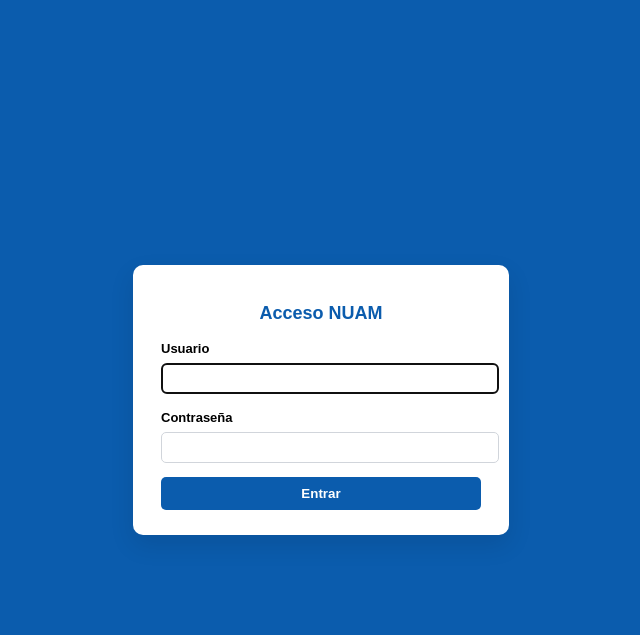
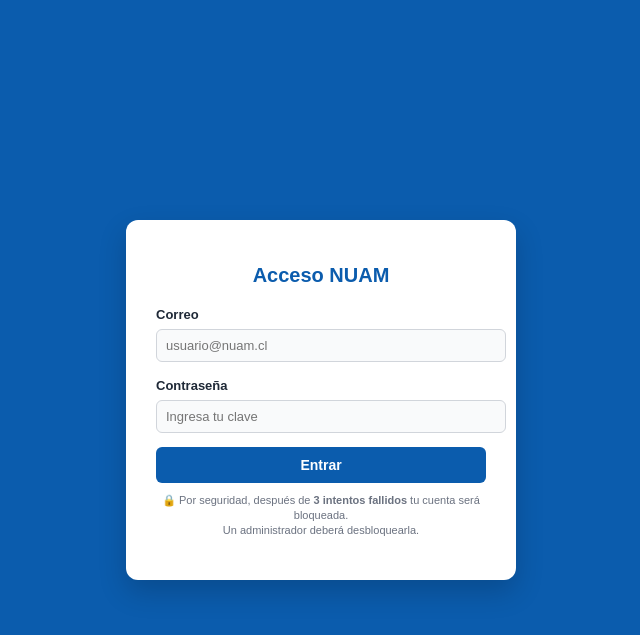
Before and after one commit to jorgeandresmunoz/ProyectoIntegrado, a Django app: page /accounts/login/ in a window 1280 px wide. Shown: the top 635 px of the page, without its empty margins (319-959 px from the left). Run offline with Django 5.2, Linux system fonts and the light colour scheme.

Commit message:
Actualizacion proyecto

```diff
--- a/miApp/templates/main.html
+++ b/miApp/templates/main.html
@@ -284,7 +284,6 @@
           ⚠️ No tienes permisos para desactivar usuarios.
         </div>
 
-        <!-- FORMULARIO CALIFICACIONES -->
         <section class="panel" aria-label="Registro de calificaciones">
           <h2>Registrar nueva calificación</h2>
           <form action="" method="POST">
--- a/miApp/templates/registration/login.html
+++ b/miApp/templates/registration/login.html
@@ -14,72 +14,139 @@
         min-height: 100vh;
         margin: 0;
       }
+
       .login-box {
         background: #fff;
-        padding: 25px 28px;
-        border-radius: 10px;
-        width: 320px;
-        box-shadow: 0 10px 25px rgba(0, 0, 0, 0.1);
+        padding: 30px 30px;
+        border-radius: 12px;
+        width: 330px;
+        box-shadow: 0 12px 28px rgba(0, 0, 0, 0.18);
+        animation: aparecer 0.3s ease-out;
       }
+
+      @keyframes aparecer {
+        from {
+          transform: translateY(10px);
+          opacity: 0;
+        }
+        to {
+          transform: translateY(0);
+          opacity: 1;
+        }
+      }
+
       h1 {
-        font-size: 18px;
-        margin-bottom: 15px;
+        font-size: 20px;
+        margin-bottom: 18px;
         text-align: center;
         color: #0b5cad;
       }
+
       label {
         font-weight: bold;
         font-size: 13px;
+        color: #1f2937;
       }
+
       input {
         width: 100%;
-        padding: 7px 8px;
+        padding: 8px 9px;
         margin: 6px 0 14px;
         border: 1px solid #d1d5db;
-        border-radius: 5px;
+        border-radius: 6px;
+        font-size: 13px;
+        background: #f9fafb;
       }
+
+      input:focus {
+        border-color: #0b5cad;
+        background: #ffffff;
+        outline: 2px solid rgba(11, 92, 173, 0.25);
+      }
+
       button {
         width: 100%;
         background: #0b5cad;
         color: #fff;
         border: none;
-        padding: 9px;
-        border-radius: 5px;
+        padding: 10px;
+        border-radius: 6px;
         font-weight: bold;
         cursor: pointer;
+        font-size: 14px;
+        transition: background 0.15s ease;
       }
+
       button:hover {
         background: #094d91;
       }
-      .errorlist {
+
+      /* Mensajes de Django */
+      .msg {
         background: #fee2e2;
         border: 1px solid #fca5a5;
         color: #b91c1c;
-        padding: 6px 10px;
+        padding: 8px 10px;
         border-radius: 6px;
-        margin-bottom: 10px;
+        margin-bottom: 12px;
         font-size: 13px;
+      }
+
+      .msg.success {
+        background: #e6f9ee;
+        border-color: #7cd4a7;
+        color: #166534;
+      }
+
+      .seguridad {
+        margin-top: 10px;
+        font-size: 11px;
+        color: #6b7280;
+        line-height: 1.4;
+        text-align: center;
       }
     </style>
   </head>
+
   <body>
     <div class="login-box">
       <h1>Acceso NUAM</h1>
-      <form method="post">
-        {% csrf_token %} {{ form.non_field_errors }}
-        <label for="id_username">Usuario</label>
+
+      {% if messages %}
+        {% for message in messages %}
+          <div class="msg {% if message.tags %}{{ message.tags }}{% endif %}">
+            {{ message }}
+          </div>
+        {% endfor %}
+      {% endif %}
+
+      <form method="post" action="{% url 'login' %}">
+        {% csrf_token %}
+
+        <label for="correo">Correo</label>
         <input
-          type="text"
-          name="username"
-          autofocus
+          type="email"
+          name="correo"
+          id="correo"
+          placeholder="usuario@nuam.cl"
           required
-          id="id_username"
         />
 
-        <label for="id_password">Contraseña</label>
-        <input type="password" name="password" required id="id_password" />
+        <label for="clave">Contraseña</label>
+        <input
+          type="password"
+          name="clave"
+          id="clave"
+          placeholder="Ingresa tu clave"
+          required
+        />
 
         <button type="submit">Entrar</button>
+
+        <p class="seguridad">
+          🔒 Por seguridad, después de <strong>3 intentos fallidos</strong> tu cuenta será bloqueada.<br />
+          Un administrador deberá desbloquearla.
+        </p>
       </form>
     </div>
   </body>
--- a/miApp/urls.py
+++ b/miApp/urls.py
@@ -1,8 +1,21 @@
+from django.contrib import admin
 from django.urls import path
-from . import views
+from django.contrib.auth.views import LogoutView
+from miApp.views import (
+    login_view,
+    main_view,
+    editar_usuario,
+    desactivar_usuario,
+    desbloquear_usuario,
+)
 
 urlpatterns = [
-    path('', views.main_view, name='main'),
-    path('editar_usuario/<int:id>/', views.editar_usuario, name='editar_usuario'),
-    path('desactivar_usuario/<int:id>/', views.desactivar_usuario, name='desactivar_usuario'),
+    path('admin/', admin.site.urls),
+
+    path('accounts/login/', login_view, name='login'),
+    path('accounts/logout/', LogoutView.as_view(), name='logout'),
+    path('', main_view, name='main'),
+    path('usuarios/<int:id>/editar/', editar_usuario, name='editar_usuario'),
+    path('usuarios/<int:id>/desactivar/', desactivar_usuario, name='desactivar_usuario'),
+    path('usuarios/<int:id>/desbloquear/', desbloquear_usuario, name='desbloquear_usuario'),
 ]
--- a/miApp/views.py
+++ b/miApp/views.py
@@ -1,14 +1,104 @@
 from django.shortcuts import render, redirect, get_object_or_404
 from django.contrib import messages
+from django.contrib.auth import login
+from django.contrib.auth.models import User
 from django.contrib.auth.decorators import login_required
 from .models import Calificacion, Usuario
+
+
+def login_view(request):
+    """
+    Login usando:
+    - correo + clave del modelo Usuario
+    - bloqueo tras 3 intentos fallidos
+    - creación/uso de un User de Django para @login_required
+    """
+    if request.method == "POST":
+        correo = request.POST.get("correo")
+        clave = request.POST.get("clave")
+
+        # Buscar Usuario de negocio
+        usuario_negocio = Usuario.objects.filter(correo=correo, activo=True).first()
+
+        if not usuario_negocio:
+            messages.error(request, "Correo o contraseña incorrectos.")
+            return render(request, "registration/login.html")
+
+        # ¿Está bloqueado?
+        if usuario_negocio.bloqueado:
+            messages.error(
+                request,
+                "Tu cuenta está BLOQUEADA por intentos fallidos. Contacta al administrador."
+            )
+            return render(request, "registration/login.html")
+
+        # ¿Tiene contraseña asignada?
+        if not usuario_negocio.password:
+            messages.error(
+                request,
+                "Tu usuario no tiene contraseña asignada. Pide al administrador que la configure."
+            )
+            return render(request, "registration/login.html")
+
+        # Comparar la clave que escribió con la guardada en Usuario
+        if clave != usuario_negocio.password:
+            usuario_negocio.intentos_fallidos += 1
+
+            if usuario_negocio.intentos_fallidos >= 3:
+                usuario_negocio.bloqueado = True
+                messages.error(
+                    request,
+                    "Has alcanzado 3 intentos fallidos. Tu cuenta ha sido BLOQUEADA."
+                )
+            else:
+                restantes = 3 - usuario_negocio.intentos_fallidos
+                messages.error(
+                    request,
+                    f"Correo o contraseña incorrectos. Intentos restantes: {restantes}"
+                )
+
+            usuario_negocio.save()
+            return render(request, "registration/login.html")
+
+        # === LOGIN CORRECTO ===
+        # Resetear intentos
+        usuario_negocio.intentos_fallidos = 0
+        usuario_negocio.bloqueado = False
+        usuario_negocio.save()
+
+        # Crear o actualizar un User de Django para usar @login_required
+        user_django, created = User.objects.get_or_create(
+            username=correo,
+            defaults={"email": correo}
+        )
+
+        # Rol admin -> darle permisos de superuser/staff en Django
+        if usuario_negocio.rol == "admin":
+            user_django.is_superuser = True
+            user_django.is_staff = True
+        else:
+            user_django.is_superuser = False
+            # si quieres que sólo admin entre al admin de Django:
+            user_django.is_staff = False
+
+        user_django.save()
+
+        # Iniciar sesión en Django
+        login(request, user_django)
+
+        return redirect("main")
+
+    # GET -> mostrar formulario
+    return render(request, "registration/login.html")
 
 @login_required
 def main_view(request):
     if request.method == "POST":
         form_type = request.POST.get('form_type')
+        usuario_negocio = None
+        if request.user.email:
+            usuario_negocio = Usuario.objects.filter(correo=request.user.email).first()
 
-        # ---------- FORM CALIFICACIÓN ----------
         if form_type == "calificacion":
             rut = request.POST.get('rut')
             instrumento = request.POST.get('instrumento')
@@ -28,12 +118,11 @@
                 fecha_calificacion=fecha,
                 estado=estado,
                 observacion=observacion,
-
+                creado_por=usuario_negocio
             )
             messages.success(request, "Calificación registrada correctamente.")
             return redirect('main')
 
-        # ---------- FORM USUARIO ----------
         elif form_type == "usuario":
             nombre = request.POST.get('nombre')
             correo = request.POST.get('correo')
@@ -51,7 +140,9 @@
                 nombre=nombre,
                 correo=correo,
                 rol=rol,
-                activo=True
+                activo=True,
+                intentos_fallidos=0,
+                bloqueado=False
             )
             messages.success(request, "Usuario creado correctamente.")
             return redirect('main')
@@ -91,3 +182,22 @@
     usuario.save()
     messages.success(request, f"Usuario '{usuario.nombre}' desactivado correctamente.")
     return redirect('main')
+
+
+@login_required
+def desbloquear_usuario(request, id):
+    """
+    Permite a un superuser DESBLOQUEAR un usuario:
+    - pone intentos_fallidos = 0
+    - bloqueado = False
+    """
+    if not request.user.is_superuser:
+        messages.error(request, "No tienes permisos para desbloquear usuarios.")
+        return redirect('main')
+
+    usuario = get_object_or_404(Usuario, id=id)
+    usuario.intentos_fallidos = 0
+    usuario.bloqueado = False
+    usuario.save()
+    messages.success(request, f"Usuario '{usuario.nombre}' fue desbloqueado correctamente.")
+    return redirect('main')
```
Also changed, not shown: miApp/admin.py (+22 -2 lines), miApp/models.py (+5 -2 lines), db.sqlite3, eva3/settings.py (line endings or trailing spaces), miApp/migrations/0004_usuario_bloqueado_usuario_intentos_fallidos.py (added), miApp/migrations/0005_usuario_password.py (added).
